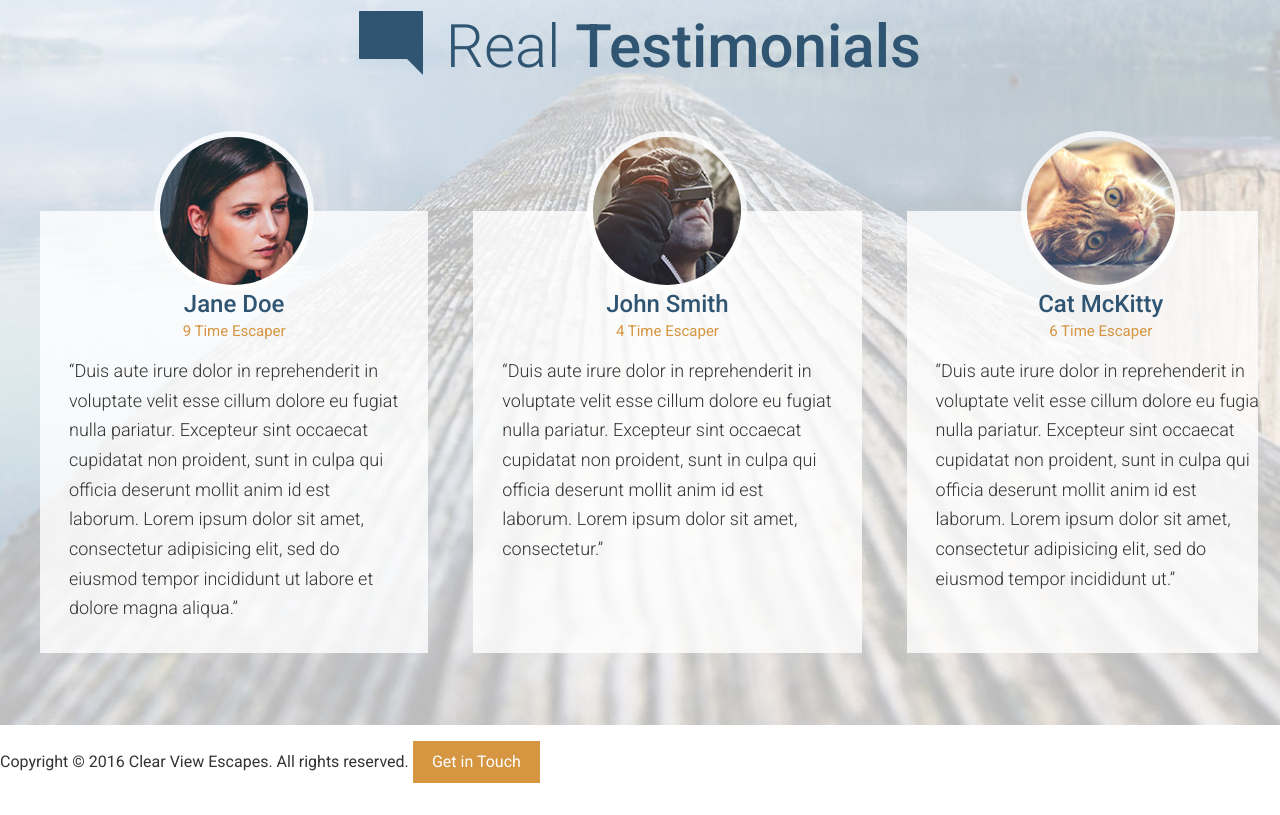
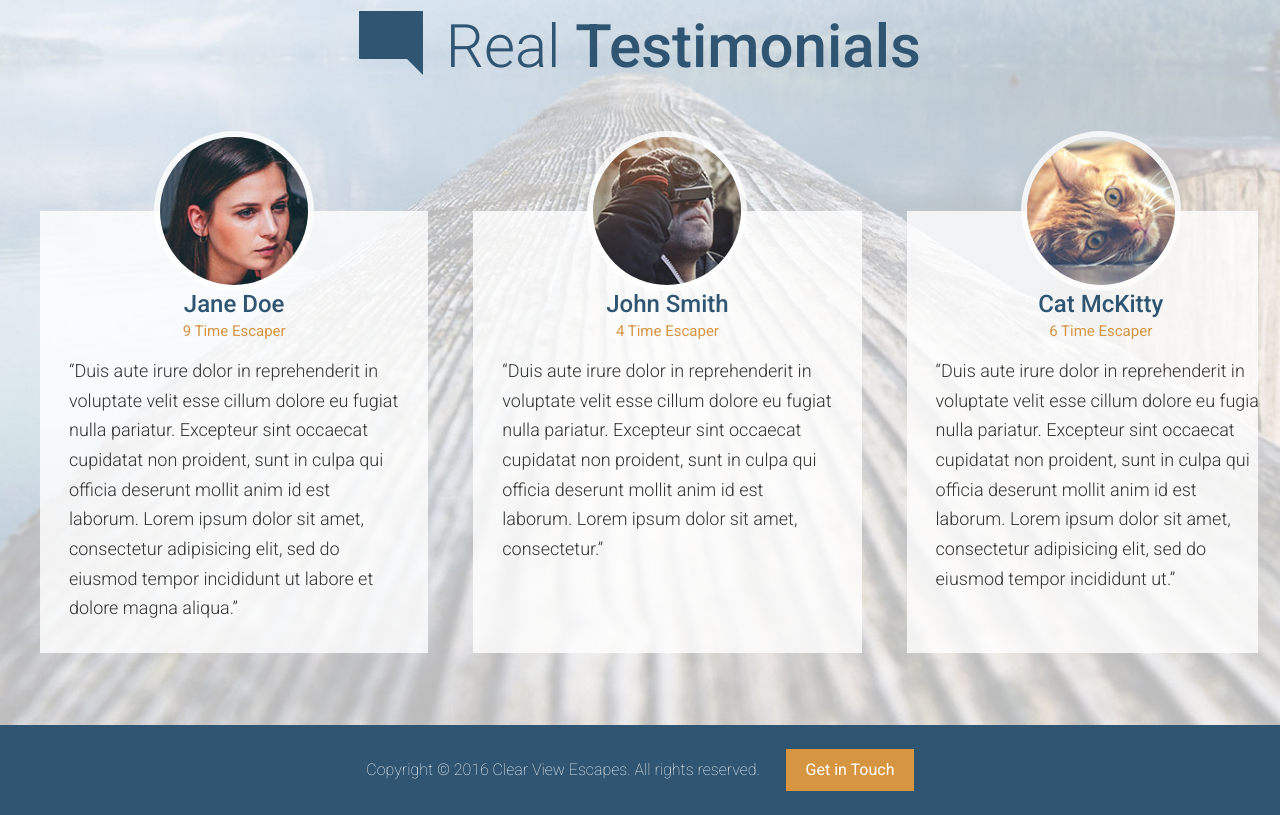
Before and after one commit to siff2018/travel-sites, a website: page app/index.html in a window 1280 px wide. Shown: the part 3704-4519 px from the top of the page. Drawn offline with Linux system fonts and the light colour scheme.

Commit message:
Completed styling the footer.

```diff
--- /dev/null
+++ b/app/assets/styles/modules/_site-footer.css
@@ -0,0 +1,22 @@
+.site-footer{
+    background-color: $mainBlue;
+    color:#FFF;
+    padding: .5rem 0;
+    text-align: center;
+
+
+&__text{
+
+    display: block;
+    margin-bottom: 1rem;
+    font-weight: 200;
+
+
+
+    @mixin atMedium {
+        display: inline;
+        margin-bottom: 0;
+        margin-right: 1.4rem;
+    }
+  }
+}
--- a/app/assets/styles/styles.css
+++ b/app/assets/styles/styles.css
@@ -13,3 +13,4 @@
 @import "modules/_feature-item";
 @import "modules/_testimonial";
 @import "modules/_sprite";
+@import "modules/_site-footer";
--- a/app/index.html
+++ b/app/index.html
@@ -152,8 +152,10 @@
     </div>
   </div>
 
-  <footer>
-    <p>Copyright &copy; 2016 Clear View Escapes. All rights reserved. <a href="#" class="btn btn--orange">Get in Touch</a></p>
+  <footer class="site-footer">
+   <div class="wrapper">
+  <p> <span class="site-footer__text">   Copyright &copy; 2016 Clear View Escapes. All rights reserved.</span> <a href="#" class="btn btn--orange">Get in Touch</a></p>
+   </div>
   </footer>
 </body>
 </html>
--- a/app/temp/styles/styles.css
+++ b/app/temp/styles/styles.css
@@ -1096,3 +1096,25 @@ Instead edit gulp/templates/sprite */
 
     background-position:36.69752421959096% 45.792307692307695% ;
 }
+
+.site-footer{
+    background-color: #2f5572;
+    color:#FFF;
+    padding: .5rem 0;
+    text-align: center;
+}
+
+.site-footer__text{
+  display: block;
+  margin-bottom: 1rem;
+  font-weight: 200;
+}
+
+@media (min-width: 800px) {
+
+  .site-footer__text {
+    display: inline;
+    margin-bottom: 0;
+    margin-right: 1.4rem;
+  }
+}
```
